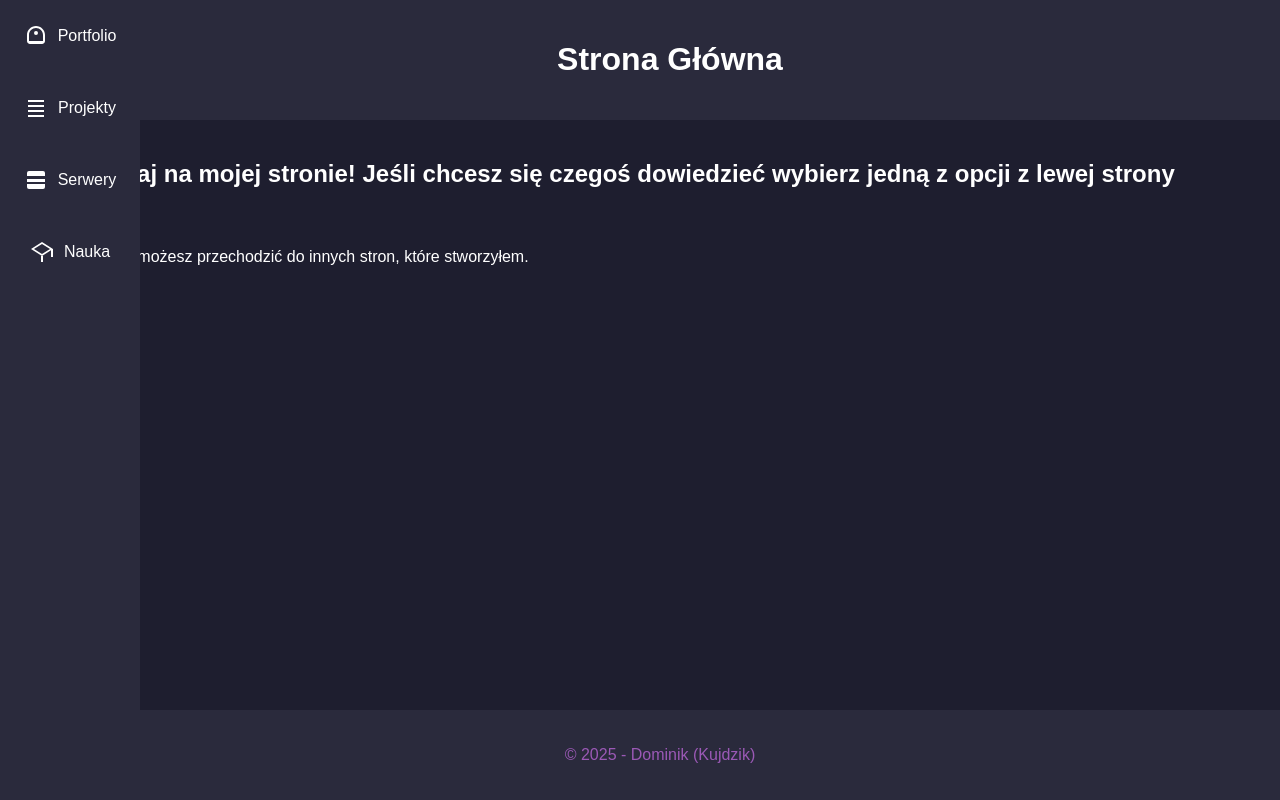
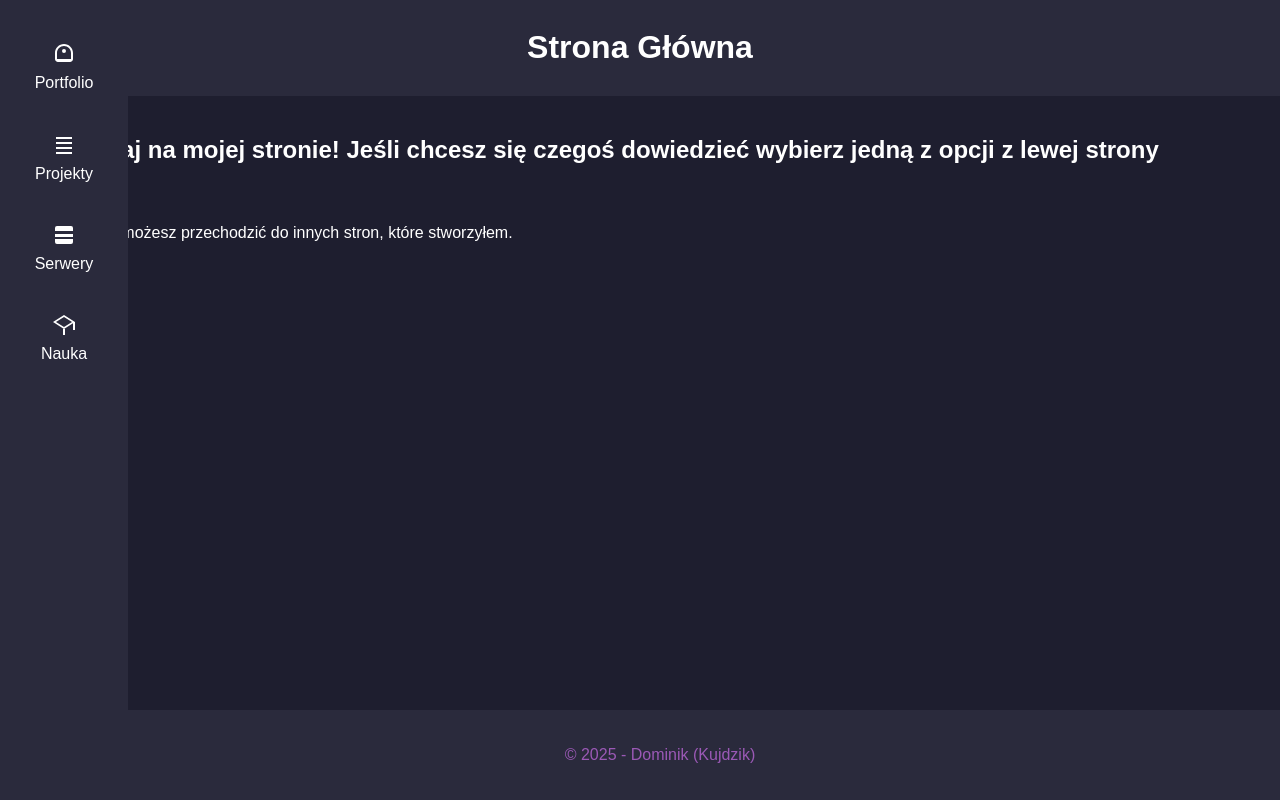
Before and after one commit to Mlodykujdzik/My_website, a plain HTML site: page My_website.html in a window 1280 px wide. Drawn offline with Linux system fonts and the light colour scheme.

Commit message:
hotfix for sidebar

```diff
--- a/My_website.html
+++ b/My_website.html
@@ -26,6 +26,8 @@
                             />
                         </svg>
                     </span>
+                </a>
+                <a href="Portfolio/Portfolio.html">
                     <span class="text">Portfolio</span>
                 </a>
             </li>
@@ -40,6 +42,8 @@
                             />
                         </svg>
                     </span>
+                </a>
+                <a href="Projects/Projects.html">
                     <span class="text">Projekty</span>
                 </a>
             </li>
@@ -54,6 +58,8 @@
                             />
                         </svg>
                     </span>
+                </a>
+                <a href="Servers/Servers.html">
                     <span class="text">Serwery</span>
                 </a>
             </li>
@@ -68,6 +74,8 @@
                             />
                         </svg>
                     </span>
+                </a>
+                <a href="Learning/Learning.html">
                     <span class="text">Nauka</span>
                 </a>
             </li>
--- a/My_website_css/My_website.css
+++ b/My_website_css/My_website.css
@@ -6,16 +6,9 @@ body {
     padding: 0;
 }
 
-header {
-    background-color: #2a2a3c;
-    padding: 20px;
-    margin-left: 60px;
-    text-align: center;
-}
-
 .sidebar {
     background-color: #2a2a3c;
-    width: 80px;
+    width: 5vw;
     height: 100vh;
     position: fixed;
     transition: width 0.3s ease;
@@ -37,12 +30,21 @@ header {
 }
 
 .sidebar:hover {
-    width: 140px;
+    width: 10vw;
+}
+
+.sidebar svg {
+    fill: #fff;
+    width: 24px;
+    height: 24px;
+}
+
+.sidebar:hover .text {
+    opacity: 1;
 }
 
 .menu {
-    padding: 0px;
-    margin: 0px;
+    padding: 10px;
     display: flex;
     flex-direction: column;
     align-items: center;
@@ -50,7 +52,7 @@ header {
 }
 
 .menu li {
-    margin: 10%;
+    margin: 15%;
 }
 
 .menu li a {
@@ -58,7 +60,7 @@ header {
     align-items: center;
     justify-content: center;
     text-decoration: none;
-    padding: 10px;
+    padding: 0px;
     transition: background-color 0.2s;
 }
 
@@ -67,6 +69,7 @@ header {
 }
 
 .icon {
+    padding: 0px;
     width: 24px;
     height: 24px;
     display: flex;
@@ -75,27 +78,25 @@ header {
     fill: #fff;
 }
 
-.sidebar svg {
-    fill: #fff;
-    width: 24px;
-    height: 24px;
-}
-
 .text {
-    margin-left: 10px;
-    white-space: nowrap;
-    opacity: 0;
-    visibility: hidden;
+    padding: 1vh;
+    opacity: 0%;
     transition: opacity 0.3s, visibility 0.3s;
 }
 
-.sidebar:hover .text {
-    opacity: 1;
-    visibility: visible;
+header {
+    background-color: #2a2a3c;
+    padding: 1vh;
+    text-align: center;
 }
 
 h2 {
-    margin-left: 80px;
+    margin-left: 5vw;
+    padding: 20px;
+}
+
+.paragraph1 {
+    margin-left: 5vw;
     padding: 20px;
 }
 
@@ -109,8 +110,3 @@ footer {
     bottom: 0;
     width: 100%;
 }
-
-.paragraph1 {
-    margin-left: 80px;
-    padding: 20px;
-}
```
